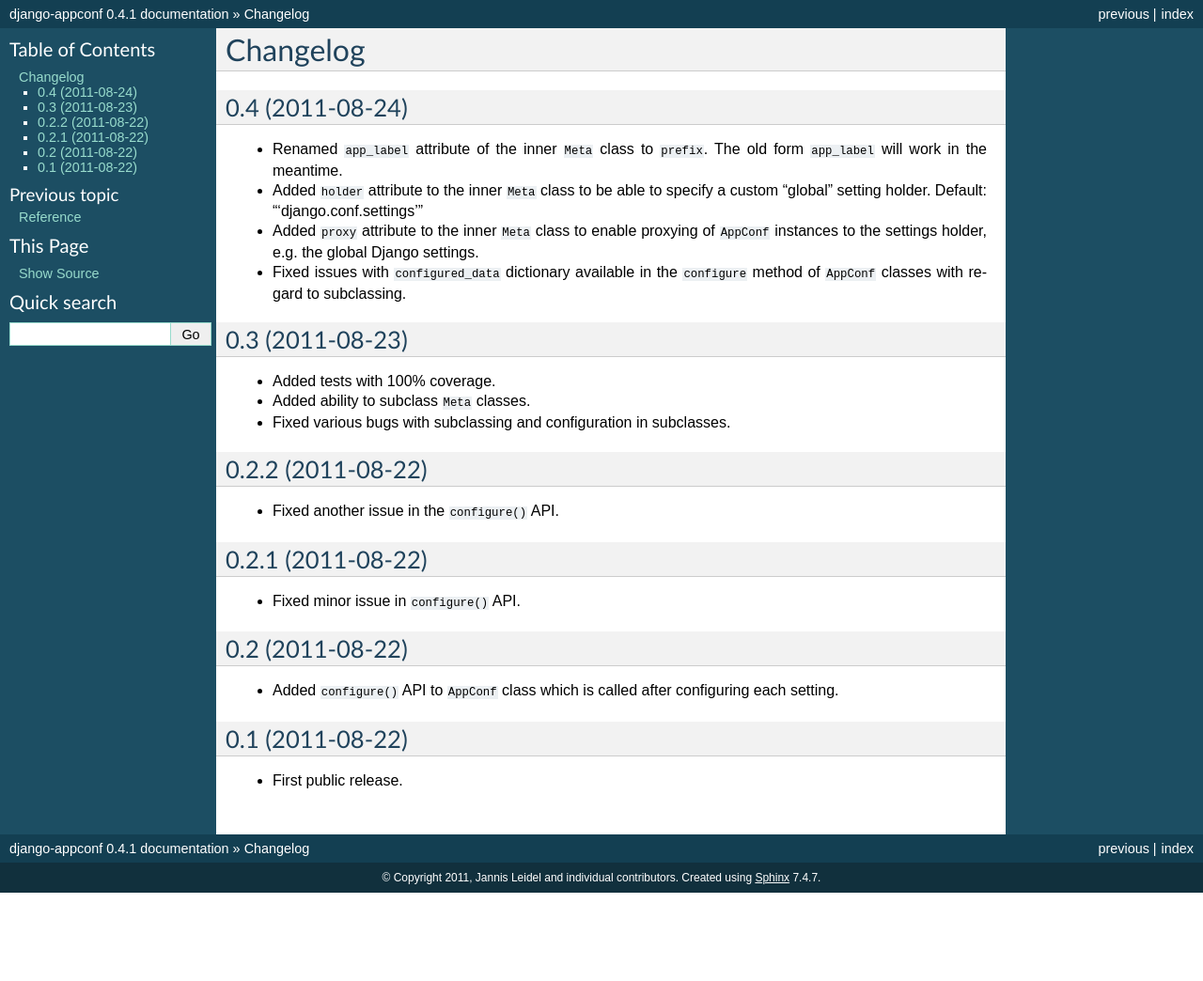
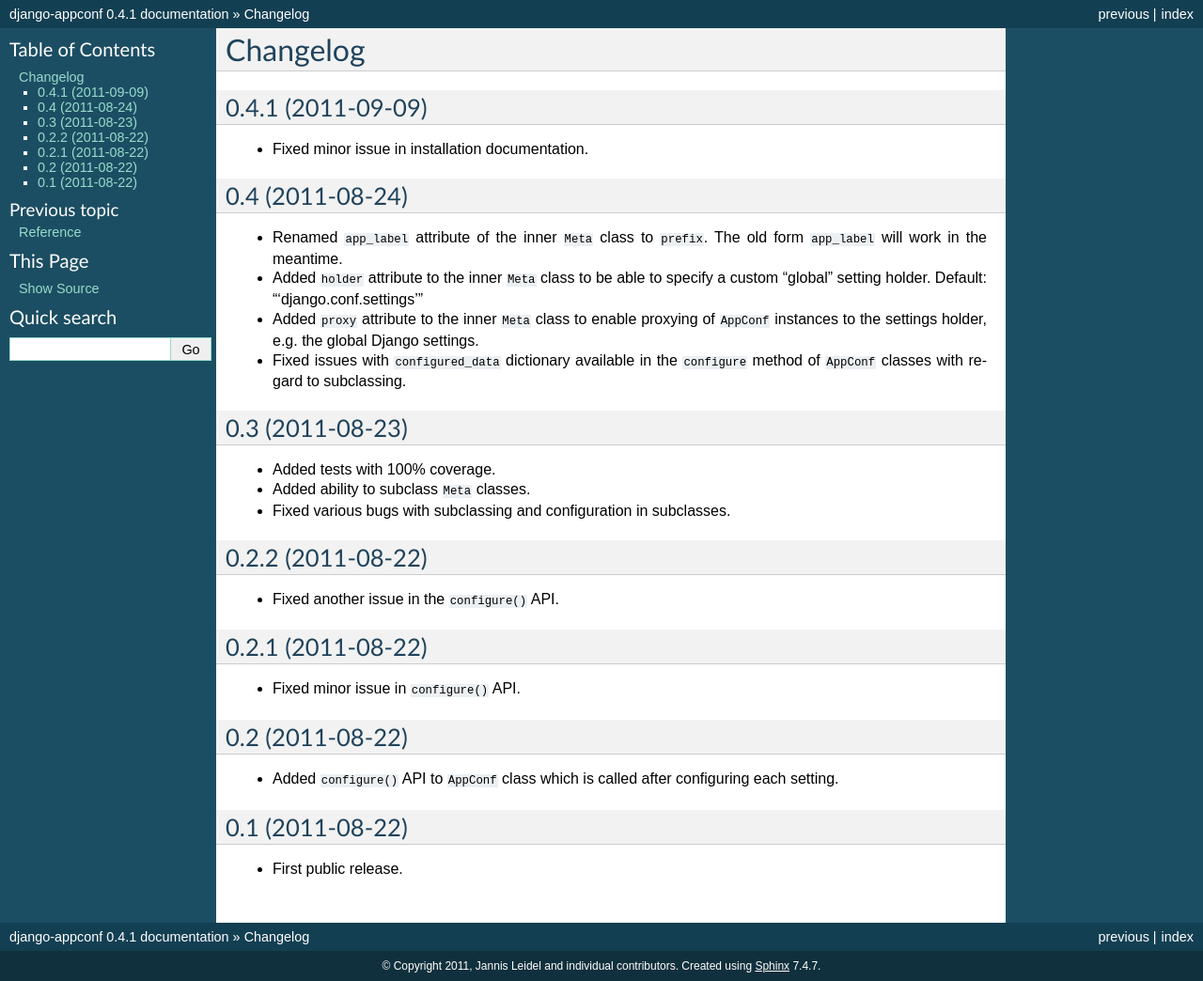
Before and after one commit to django-compressor/django-appconf, a Sphinx documentation site: the page built from docs/changelog.rst, in a window 1280 px wide. Shown: the whole page at 94% size. Built offline with Sphinx 7.4.7, drawn with Linux system fonts in a browser that asks for light colours; before the commit the page ends 950 px from its top, so only the background shows below that.

Commit message:
Update changelog.

```diff
--- a/docs/changelog.rst
+++ b/docs/changelog.rst
@@ -1,5 +1,10 @@
 Changelog
 =========
+
+0.4.1 (2011-09-09)
+------------------
+
+* Fixed minor issue in installation documentation.
 
 0.4 (2011-08-24)
 ----------------
```
